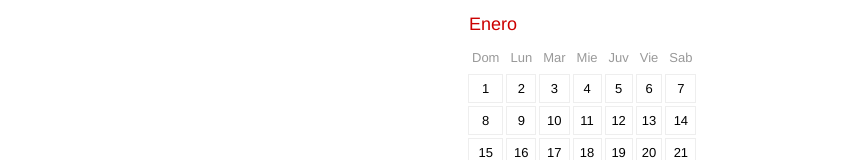
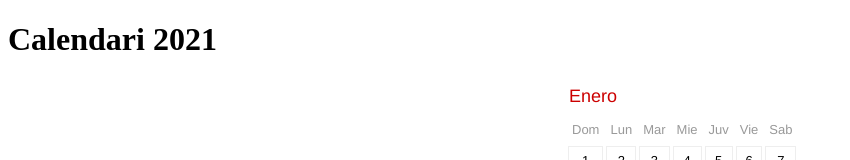
Before and after one commit to fboronat/calendario-devcode, a plain HTML site: page index.html in a window 1280 px wide. Shown: the top 160 px of the page, without its empty margins (0-850 px from the left). Drawn offline with Linux system fonts and the light colour scheme.

Commit message:
añade encabezado h1

```diff
--- a/index.html
+++ b/index.html
@@ -7,6 +7,6 @@
     <link rel="stylesheet" href="styles.css">
   </head>
   <body>
-
+      <h1>Calendari 2021</h1>
   </body>
 </html>
```
